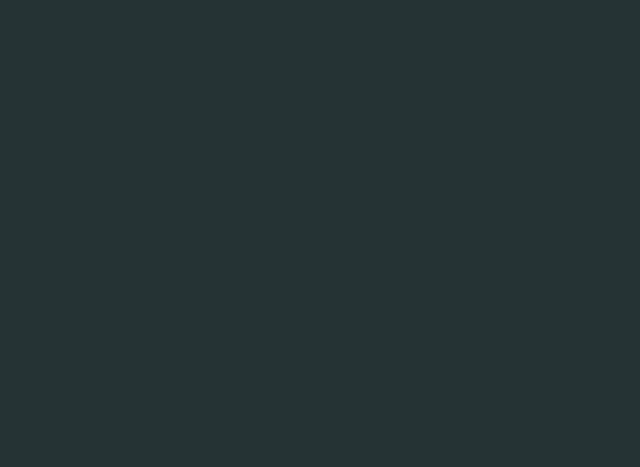
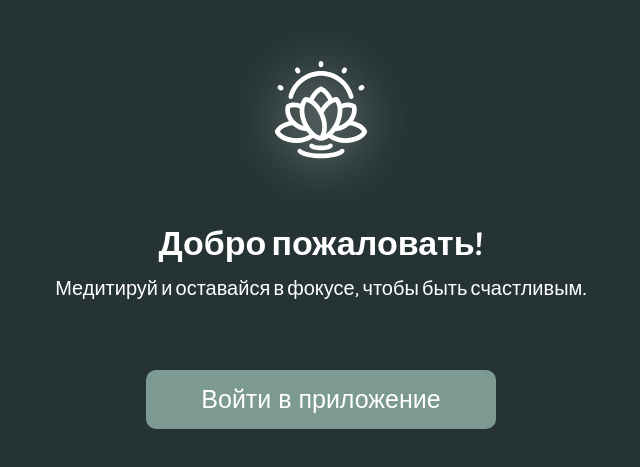
Before and after one commit to kolcman/Meditation, a Vue app: page / in a window 1280 px wide. Before the commit this address had no page. Shown: the part 183-650 px from the top of the page, without its empty margins (319-959 px from the left). Built offline with nearby package versions, Linux system fonts and the light colour scheme.

Commit message:
Исправил ошибки
Добавил титульную страницу
Исправил переходы между вью.

```diff
--- a/src/App.vue
+++ b/src/App.vue
@@ -1,5 +1,4 @@
 <script setup lang="ts">
-import IconLogo from './components/icon/IconLogo.vue';
 </script>
 
 <template>
@@ -8,8 +7,4 @@ import IconLogo from './components/icon/IconLogo.vue';
   </main>
 </template>
 
-<style scoped>
-.login {
-  background-image: url("/public/bg.jpg");
-}
-</style>
+<style scoped></style>
--- a/src/components/NavigationMenu.vue
+++ b/src/components/NavigationMenu.vue
@@ -17,7 +17,7 @@
       </li>
 
       <li class="nav__item">
-        <RouterLink class="nav__link" active-class="nav__link--active" to="/test">
+        <RouterLink class="nav__link" active-class="nav__link--active" to="/">
           <IconExit class="nav__icon" />
           <span class="nav__text">Выход</span>
         </RouterLink>
--- a/src/routes.ts
+++ b/src/routes.ts
@@ -2,6 +2,10 @@ import { createRouter, createWebHistory } from 'vue-router';
 
 export const router = createRouter({
   routes: [
+    {
+      path: '/',
+      component: () => import('@/views/StartView.vue'),
+    },
     {
       path: '/main',
       component: () => import('@/views/MainView.vue'),
--- /dev/null
+++ b/src/views/StartView.vue
@@ -0,0 +1,61 @@
+<template>
+  <div class="start">
+    <IconLogo class="start__logo" />
+    <h1 class="start__title">Добро пожаловать!</h1>
+    <p class="start__description">Медитируй и оставайся в фокусе, чтобы быть счастливым.</p>
+    <button class="start__btn" @click="redirectToMain">Войти в приложение</button>
+  </div>
+</template>
+
+<script setup lang="ts">
+import IconLogo from '@/components/icon/IconLogo.vue'
+import { useRouter } from 'vue-router';
+
+const router = useRouter()
+
+function redirectToMain() {
+  router.push('/main')
+}
+
+</script>
+
+<style scoped>
+.start {
+  min-height: 100vh;
+  display: flex;
+  flex-direction: column;
+  justify-content: center;
+  align-items: center;
+  font-family: var(--font);
+  text-align: center;
+  color: var(--color-fg);
+}
+
+.start__logo {
+  width: 202px;
+  height: 213px;
+}
+
+.start__title {
+  font-weight: 700;
+  font-size: 34px;
+}
+
+.start__description {
+  font-weight: 500;
+  font-size: 20px;
+  margin-bottom: 65px;
+}
+
+.start__btn {
+  width: fit-content;
+  font-size: 25px;
+  font-weight: 500;
+  background-color: var(--color-btn);
+  color: var(--color-fg);
+  padding: 15px 55px;
+  border: none;
+  border-radius: 10px;
+  cursor: pointer;
+}
+</style>
```
